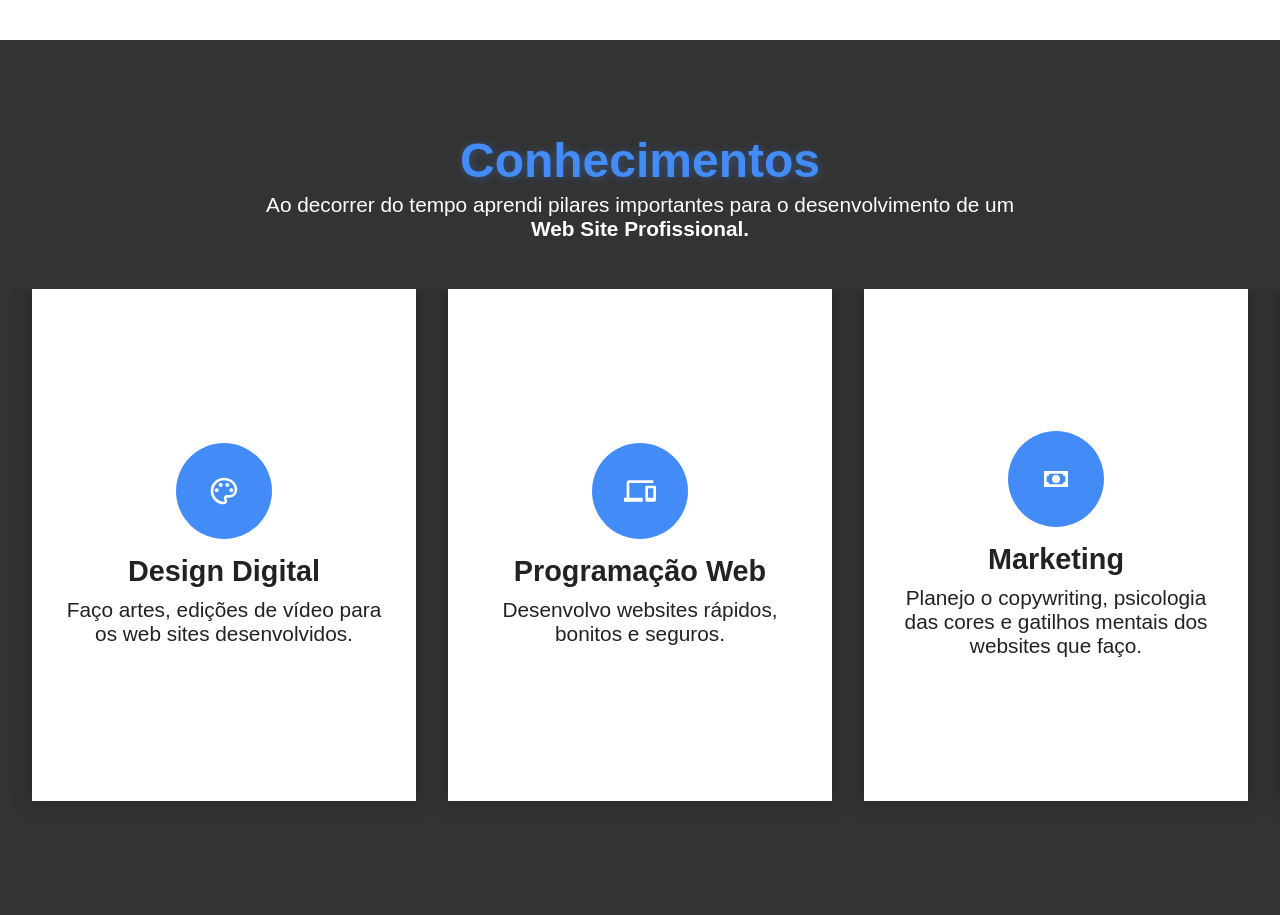
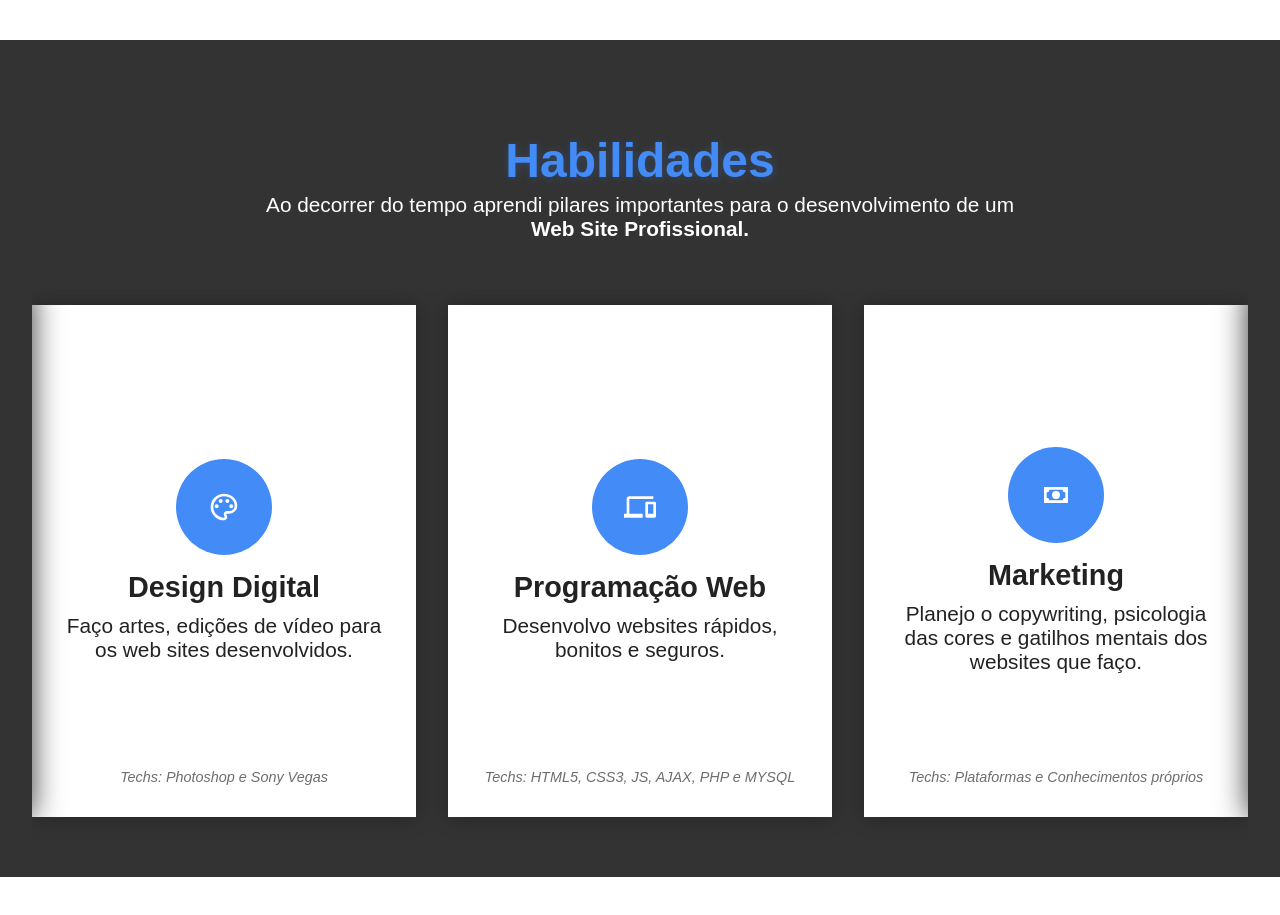
Before and after one commit to euccalixto/portfolio_workana, a plain HTML site: page index.html in a window 1280 px wide. Shown: the part 1480-2395 px from the top of the page. After the commit the page ends 2357 px from the top, so only its background shows below. Drawn offline with nearby package versions, Linux system fonts and the light colour scheme.

Commit message:
finish slider with shadow

```diff
--- a/index.html
+++ b/index.html
@@ -37,20 +37,27 @@
       <div class="img">
         <img src="./assets/photo.jpg" alt="minha foto">
       </div>
-      <div class="text">
+      <section class="text">
         <h2>Sobre mim</h2>
         <p>
-          Olá, me chamo Carlos Calixto e sou <b>Dev Fullstack</b>. Codifico a mais de três anos e faço sites completos, responsivos e personalizados, desde a Ux/Ui no Figma até o front e back-end do site, tudo pensado da melhor forma para o melhor site.
+          Olá, me chamo Carlos Calixto e sou <b>Dev Fullstack
+
+          </b>. Codifico a mais de três anos e faço sites completos, responsivos e personalizados, desde a Ux/Ui no Figma até o front e back-end do site, tudo pensado da melhor forma para o melhor site.
         </p>
-      </div>
+      </section>
     </article>
 
     <article class="knowledge">
-      <div class="text">
-        <h2>Conhecimentos</h2>
+      <section class="text">
+        <h2>Habilidades</h2>
         <p>
           Ao decorrer do tempo aprendi pilares importantes para o desenvolvimento de um <b>Web Site Profissional.</b>
         </p>
+      </section>
+      <div class="shadows">
+        <div class="sw-left">
+
+        </div>
       </div>
       <div class="carousel">
         <div class="boxes slider-container">
@@ -66,6 +73,9 @@
                 Faço artes, edições de vídeo para os web sites desenvolvidos.
               </p>
             </div>
+            <span>
+              Techs: Photoshop e Sony Vegas
+            </span>
           </div>
           <div class="box two">
             <div class="img">
@@ -79,6 +89,9 @@
                 Desenvolvo websites rápidos, bonitos e seguros.
               </p>
             </div>
+            <span>
+              Techs: HTML5, CSS3, JS, AJAX, PHP e MYSQL
+            </span>
           </div>
           <div class="box three">
             <div class="img">
@@ -92,6 +105,9 @@
                 Planejo o copywriting, psicologia das cores e gatilhos mentais dos websites que faço.
               </p>
             </div>
+            <span>
+              Techs: Plataformas e Conhecimentos próprios
+            </span>
           </div>
 
           <div class="box four">
@@ -103,27 +119,33 @@
                 Ui/Ux
               </h3>
               <p>
-                Desenho e projeto as telas do site pensando no estilo e na personalização.
+                Desenho e projeto as telas do site pensando no estilo da marca e na personalização.
               </p>
             </div>
+            <span>
+              Techs: Figma
+            </span>
           </div>
         </div>
+      </div>
 
-      </div>
-      <br>
-      <br>
-      <br>
-      <br>
-      <br>
-      <br>
-      <br>
-      <br>
-      <br>
-      <br>
-      <br>
-      <br>
     </article>
   </main>
+  <script>
+
+    const height_section=  document.querySelector('.knowledge section.text').getBoundingClientRect().height;
+    const height_box= document.querySelectorAll('.box')[0].getBoundingClientRect().height;
+    const height_carousel=document.querySelector('.carousel').getBoundingClientRect().height ;
+    console.log(height_section);
+    document.querySelector('.shadows').setAttribute(
+      'style',
+      `
+        height:calc(${height_box}px );
+        margin-top:calc(${height_section}px + 6.8rem);
+      `
+    );
+
+  </script>
   <script src="./js/animations/animate_card.js"></script>
   <script src="./js/logic/slider_touch.js"></script>
   <script src="./js/animations/writing.js"></script>
--- a/js/logic/slider_touch.js
+++ b/js/logic/slider_touch.js
@@ -1,27 +1,38 @@
 document.querySelectorAll('.slider-container').forEach(slider => {
+  let shadow=document.querySelector('.shadows');
+  console.log(slider);
   let translate= 0;
   var movements=[];
   let i=0;
   let canMove=false;
-  slider.onmousedown = (evt) => {
+  shadow.onmousedown = (evt) => {
     canMove=true;
   }
-  slider.onmouseup = (evt) => {
+  shadow.onmouseup = (evt) => {
     canMove=false;
     if(slider.classList.contains('not-select')){
       slider.classList.remove('not-select');
     }
 
-    if(slider.classList.contains('grabbing')){
-      slider.classList.remove('grabbing');
+    if(shadow.classList.contains('grabbing')){
+      shadow.classList.remove('grabbing');
     }
   }
 
-  slider.onmousemove = (evtMove) => {
+  shadow.onmouseleave = () => {
+    if(canMove){
+      canMove=false;
+      if(shadow.classList.contains('grabbing')){
+        shadow.classList.remove('grabbing');
+      }
+    }
+  }
+
+  shadow.onmousemove = (evtMove) => {
     if(canMove){
       // AnimateCardX(slider.getBoundingClientRect(),evtMove.screenX);
       slider.classList.add('not-select');
-      slider.classList.add('grabbing');
+      shadow.classList.add('grabbing');
       movements[i]= evtMove.screenX;
       //console.log(evt);
       slider.style.transform= `translateX(${translate}px)`;
@@ -37,5 +48,4 @@ document.querySelectorAll('.slider-container').forEach(slider => {
       i++;
     }
   }
-
 });
--- a/styles/global.css
+++ b/styles/global.css
@@ -7,10 +7,11 @@ html{
   --bg-knowledge:rgb(134, 134, 134);
 
   --text-in-primary:#222;
+  --text-in-primary-t:#6e6e6e;
   --text-in-secondary:#fff;
   --text-title:#438BF6;
 
-  --title-shadow:#438bf65e;
+  --title-shadow:#438bf63f;
   --send-message: rgb(37, 218, 67);
   --send-message-border: rgb(9, 94, 23);
 }
@@ -37,6 +38,10 @@ html{
   transform: scale(1.1) translateY(-2rem);
 }
 
+.button-animated{
+  animation: border-animation 1s ease-in-out forwards;
+}
+
 @media (max-width: 1080px) {
   html {
       font-size: 93.75%;
--- a/styles/style.css
+++ b/styles/style.css
@@ -236,31 +236,31 @@ article.about-me p{
 }
 
 article.knowledge{
-
   width: 100%;
+  padding-bottom: 2rem;
 
   background-color: var(--secondary);
 
   display: flex;
   flex-direction: column;
   align-items: center;
-
+  position: relative;
 
 }
 
-article.knowledge > .text{
+article.knowledge > section.text{
   max-width: 80%;
   margin-top: 2.8rem;
 }
 
-article.knowledge > .text h2{
+article.knowledge > section.text h2{
   color: var(--text-title);
-  text-shadow: 1px 1px 10px var(--title-shadow);
+  text-shadow: 1px 1px 8px var(--title-shadow);
   margin: 3rem 0 0.3rem 0;
   text-align: center;
 }
 
-article.knowledge > .text p{
+article.knowledge > section.text p{
   color: var(--primary);
   font-size: 1.3rem;
   margin: 0 auto;
@@ -270,20 +270,24 @@ article.knowledge > .text p{
 
 article.knowledge .carousel{
   margin-top: 3rem;
+  width: 95%;
   max-width: 100%;
-  position: relative;
 
   display: flex;
   justify-content: flex-start;
   overflow-x: auto;
   scrollbar-color: var(--text-title) transparent ;
   scrollbar-width: thin;
+  position: relative;
+
 }
+
 
 article.knowledge .carousel > .boxes{
   justify-content: flex-start;
   align-items: center;
   display: flex;
+  position: relative;
 
   cursor: grab;
   /* overflow-x: auto; */
@@ -293,8 +297,54 @@ article.knowledge .carousel > .boxes{
   transition: transform 50ms ease-in-out;
 }
 
+article.knowledge .shadows{
+  position: absolute;
+  top: 0;
+  width: 95%;
+  overflow: hidden;
+  max-width: 95%;
+  background-color: #555;
+  background: none;
+  z-index: 100;
+  cursor: grab;
+}
+article.knowledge .shadows .sw-left{
+  width: 100%;
+  height: 100%;
+  position: relative;
+  background-color: transparent;
+}
+article.knowledge .shadows .sw-left:after{
+  content: "";
 
+  width: 2rem;
+  margin-left: -2rem;
+  height: 100%;
+  margin-top: -1rem;
+  height: calc(100% + 1rem);
 
+  left: 0;
+  position: absolute;
+
+  background-color: transparent;
+  box-shadow: 0px 0px 30px var(--secondary);
+}
+
+article.knowledge .shadows .sw-left:before{
+  content: "";
+
+  width: 2rem;
+  height: 100%;
+  margin-left: 100%;
+  margin-top: -1rem;
+  height: calc(100% + 1rem);
+
+  position: absolute;
+  left: 0;
+
+  box-shadow: 0px 0px 30px var(--secondary);
+  background-color: transparent;
+}
 
 
 article.knowledge .carousel::-webkit-scrollbar {
@@ -317,6 +367,7 @@ article.knowledge .carousel::-webkit-scrollbar-thumb {
 
 
 article.knowledge .carousel .boxes .box{
+  margin-top: 1rem;
   width: 20rem;
   min-width: 20rem;
   height: 28rem;
@@ -327,15 +378,15 @@ article.knowledge .carousel .boxes .box{
   flex-direction: column;
   align-items: center;
   justify-content: center;
+  position: relative;
 
   gap: 1rem;
 
   background-color: var(--primary);
   box-shadow: 0px 0px 20px rgba(0, 0, 0, 0.295);
-
 }
 article.knowledge .carousel .boxes .box:first-child{
-  margin-left: 2rem;
+  /* margin-left: 2rem; */
 }
 
 article.knowledge .carousel .boxes .box.two{
@@ -412,6 +463,24 @@ article.knowledge .carousel .boxes .box .box-text button:hover {
   transform: scale(1.1);
 }
 
-.button-animated{
-  animation: border-animation 1s ease-in-out forwards;
+
+article.knowledge .carousel .boxes .box span{
+  position: absolute;
+  bottom: 0;
+  right: auto;
+  left: auto;
+
+  padding: 2rem;
+  font-size: 0.9rem;
+  max-width: 100%;
+
+  font-family: sans-serif;
+  font-weight: 500;
+  font-style: italic;
+  text-align: center;
+
+  color: var(--text-in-primary-t);
+
+
+
 }
```
